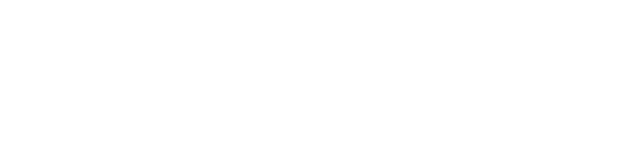
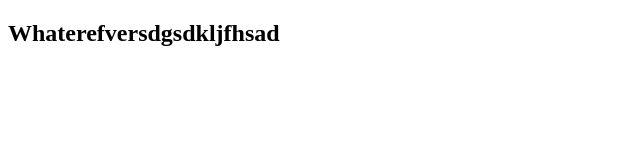
Before and after one commit to iwhozaifa/Git-practice, a plain HTML site: page index.html in a window 1280 px wide. Shown: the whole page, without its empty margins (0-640 px from the left). Drawn offline with Linux system fonts and the light colour scheme.

Commit message:
Added h2

```diff
--- a/index.html
+++ b/index.html
@@ -6,6 +6,7 @@
     <title>Document</title>
 </head>
 <body>
+    <h2>Whaterefversdgsdkljfhsad</h2>
 
 </body>
 </html>
```
Also changed, not shown: style.css (line endings or trailing spaces).
